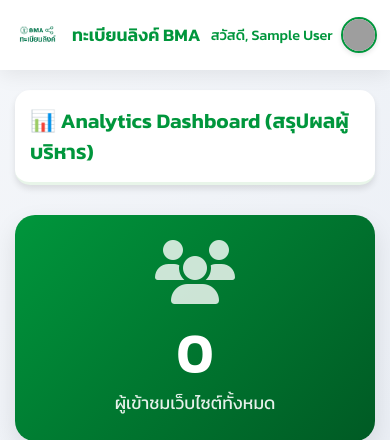
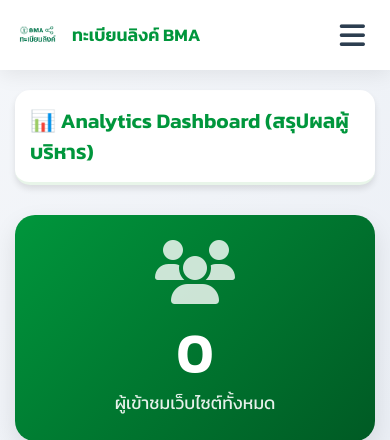
Before and after one commit to iepddbkk-byte/bma-link-portal, a Flask app: page /analytics in a window 390 px wide. Shown: the top 440 px of the page. Run offline with Flask 3, Linux system fonts and the light colour scheme; the visitor is signed in with stand-in values (Sample User, id 1); data that the repository does not hold is empty; some libraries are stand-ins or nearby versions; grey boxes are pictures that could not be loaded.

Commit message:
user profile bug fix2

```diff
--- a/templates/analytics.html
+++ b/templates/analytics.html
@@ -79,27 +79,14 @@
 
         .user-profile-pic { width: 32px; height: 32px; border-radius: 50%; border: 2px solid var(--bma-green); object-fit: cover; }
 
-        /* --- Mobile Header Elements (New) --- */
-        .mobile-controls { display: none; align-items: center; gap: 12px; }
-
-        .mobile-profile-btn {
-            display: flex; align-items: center; text-decoration: none; gap: 8px;
-            padding: 5px 10px; border-radius: 20px; transition: background 0.2s;
+        /* --- Mobile Header Elements --- */
+        .mobile-toggle {
+            display: none;
+            font-size: 1.8rem;
+            cursor: pointer;
+            color: var(--text-color);
+            padding: 10px;
         }
-        .mobile-profile-btn:hover { background-color: #f8f9fa; }
-
-        .mobile-user-name {
-            font-size: 0.9rem; font-weight: 500; color: var(--bma-green);
-            display: block; white-space: nowrap;
-        }
-
-        .mobile-profile-btn img {
-            width: 36px; height: 36px; border-radius: 50%;
-            border: 2px solid var(--bma-green); object-fit: cover;
-            box-shadow: 0 2px 5px rgba(0,0,0,0.1);
-        }
-
-        .mobile-toggle { font-size: 1.6rem; cursor: pointer; color: var(--text-color); padding: 5px; margin-left: 5px; }
 
         /* --- Container --- */
         .container { max-width: 1400px; margin: 30px auto; padding: 0 20px; animation: fadeIn 0.5s ease; }
@@ -194,8 +181,7 @@
             .main-header { padding: 0 15px; height: 70px; }
             .logo-text { font-size: 1.1rem; }
 
-            /* Mobile Controls Display */
-            .mobile-controls { display: flex; }
+            /* Mobile Header: Only Show Hamburger */
             .mobile-toggle { display: block; }
 
             .nav-menu {
@@ -210,8 +196,8 @@
             .nav-link span { display: inline; }
             .nav-link i { margin-right: 10px; font-size: 1.1rem; }
 
-            /* ซ่อน Profile ใน Dropdown บนมือถือ เพราะย้ายไปข้างบนแล้ว */
-            .nav-link.profile-item { display: none; }
+            /* Reset Profile pic size in dropdown */
+            .user-profile-pic { width: 32px; height: 32px; margin-right: 10px; border-radius: 50%; object-fit: cover; }
 
             .container { padding: 0 15px; margin: 20px auto; }
             h2 { font-size: 1.3em; padding: 15px; }
@@ -229,16 +215,8 @@
             <div class="logo-text">ทะเบียนลิงค์ BMA</div>
         </a>
 
-        <div class="mobile-controls">
-            {% if session.get('logged_in') %}
-                <a href="{{ url_for('profile_page') }}" class="mobile-profile-btn">
-                    <span class="mobile-user-name">สวัสดี, {{ session.name }}</span>
-                    <img src="https://ui-avatars.com/api/?name={{ session.name }}&background=00963C&color=fff" alt="Profile">
-                </a>
-            {% endif %}
-            <div class="mobile-toggle" onclick="toggleMenu()">
-                <i class="fas fa-bars"></i>
-            </div>
+        <div class="mobile-toggle" onclick="toggleMenu()">
+            <i class="fas fa-bars"></i>
         </div>
 
         <nav class="nav-menu" id="navMenu">
@@ -255,7 +233,7 @@
 
                 <a href="{{ url_for('feedback_page') }}" class="nav-link" title="Feedback"><i class="fas fa-comment-dots"></i> <span>Feedback</span></a>
 
-                <a href="{{ url_for('profile_page') }}" class="nav-link profile-item" title="โปรไฟล์">
+                <a href="{{ url_for('profile_page') }}" class="nav-link" title="โปรไฟล์">
                     <img src="https://ui-avatars.com/api/?name={{ session.name }}&background=00963C&color=fff" class="user-profile-pic" alt="Profile">
                     <span>สวัสดี, {{ session.name }}</span>
                 </a>
```
